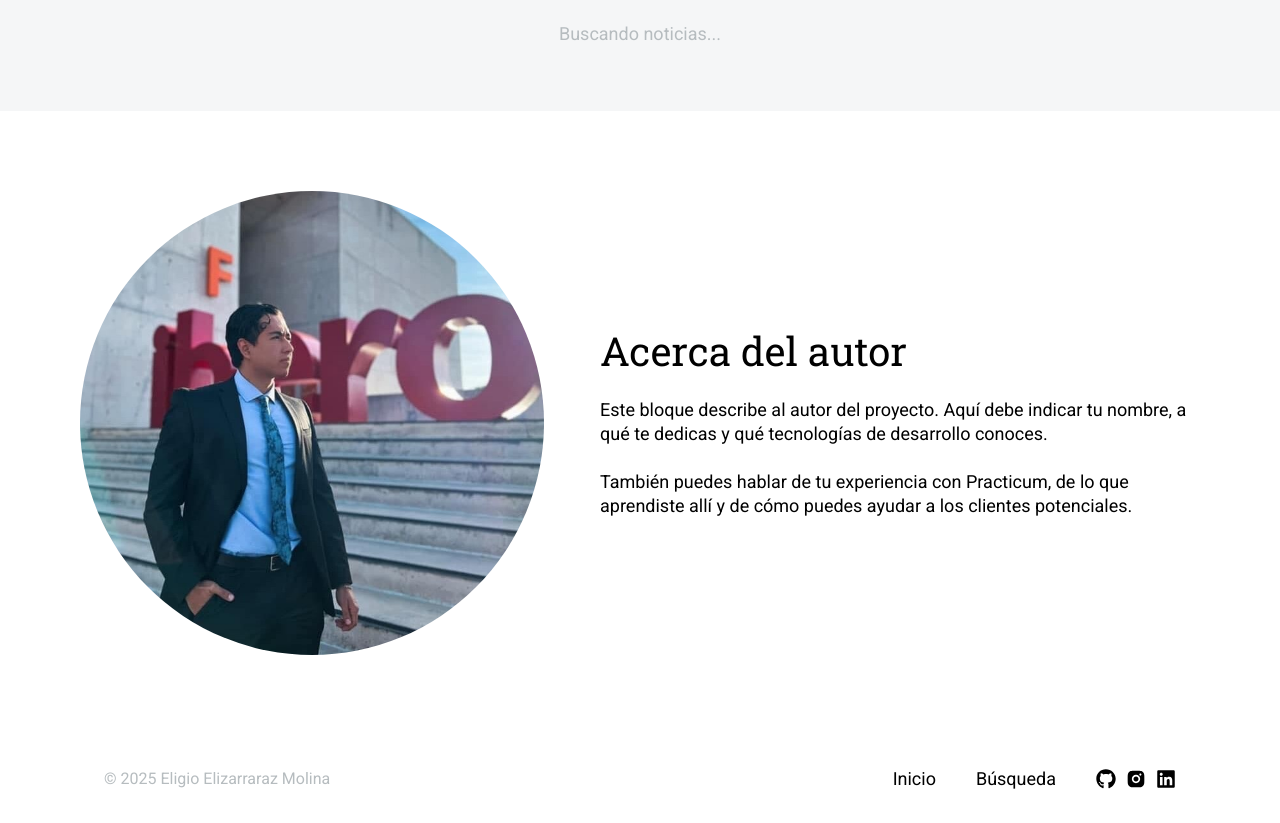
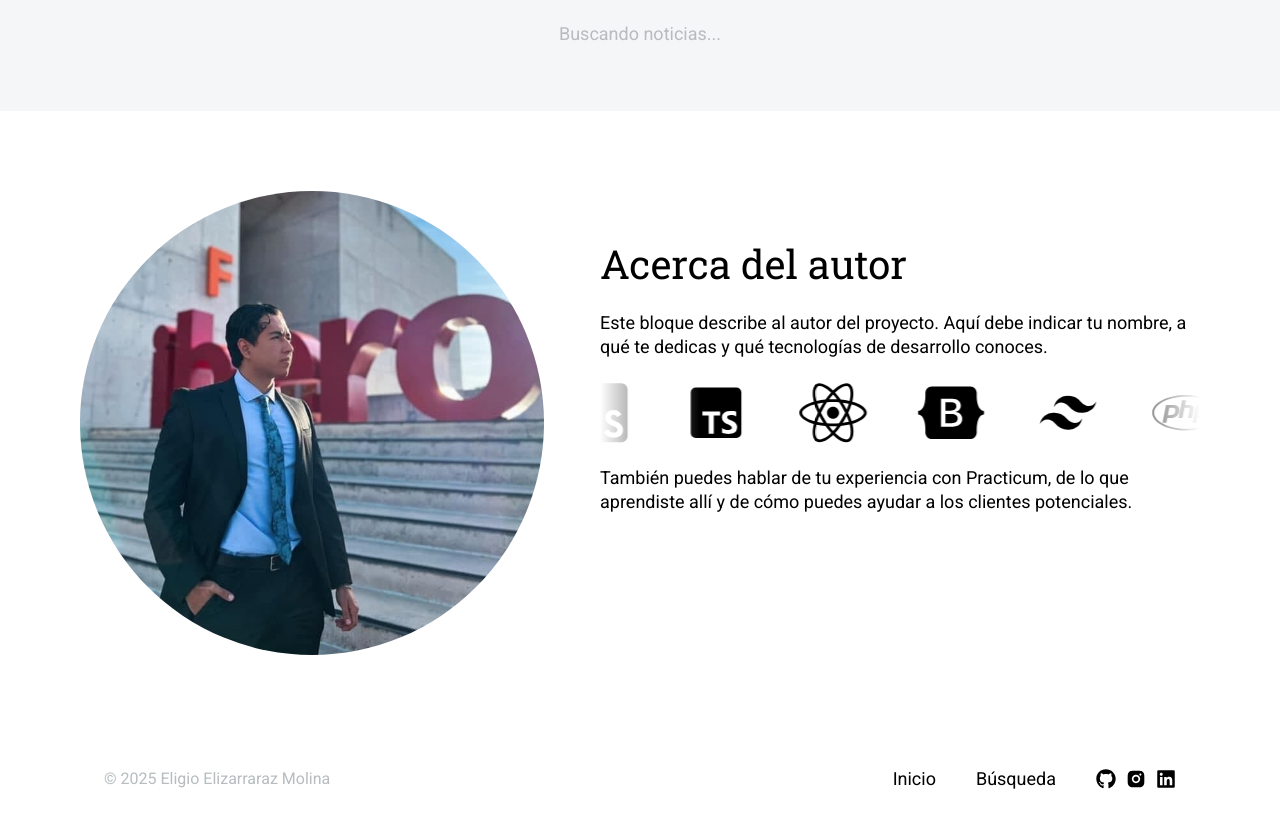
Before and after one commit to elizarrarazeligio/news_explorer_project-frontend, a Next.js app: page / in a window 1280 px wide. Shown: the part 843-1666 px from the top of the page. Built offline with nearby package versions, Linux system fonts and the light colour scheme.

Commit message:
feat: added Slider component into About section, to show technologies

```diff
--- a/src/components/About.tsx
+++ b/src/components/About.tsx
@@ -1,10 +1,11 @@
 import "@/styles/about.css";
 import { robotoSlab } from "@/vendor/fonts";
 import Image from "next/image";
+import Slider from "./Slider";
 
 export default function About() {
   return (
-    <section className="about flex">
+    <section className="about flex px-[104px] py-[80px]">
       <Image
         src="/about.jpg"
         width={464}
@@ -12,18 +13,21 @@ export default function About() {
         alt="Profile picture"
         className="about__photo rounded-full"
       />
-      <div className="about__info flex flex-col w-[600px]">
+      <div className="about__info flex flex-col w-[600px] pt-[50px]">
         <h3 className={`about__title ${robotoSlab.className}`}>
           Acerca del autor
         </h3>
-        <p className="about__description">
-          Este bloque describe al autor del proyecto. Aquí debe indicar tu
-          nombre, a qué te dedicas y qué tecnologías de desarrollo conoces.
-          <br />
-          <br />
-          También puedes hablar de tu experiencia con Practicum, de lo que
-          aprendiste allí y de cómo puedes ayudar a los clientes potenciales.
-        </p>
+        <div className="about__description">
+          <p>
+            Este bloque describe al autor del proyecto. Aquí debe indicar tu
+            nombre, a qué te dedicas y qué tecnologías de desarrollo conoces.
+          </p>
+          <Slider />
+          <p>
+            También puedes hablar de tu experiencia con Practicum, de lo que
+            aprendiste allí y de cómo puedes ayudar a los clientes potenciales.
+          </p>
+        </div>
       </div>
     </section>
   );
--- /dev/null
+++ b/src/components/Slider.tsx
@@ -0,0 +1,59 @@
+import { ReactNode } from "react";
+import {
+  FaJsSquare,
+  FaBootstrap,
+  FaReact,
+  FaPhp,
+  FaCss3Alt,
+  FaHtml5,
+} from "react-icons/fa";
+import {
+  BiLogoTypescript,
+  BiLogoTailwindCss,
+  BiLogoPostgresql,
+} from "react-icons/bi";
+import { SiMysql, SiMongodb } from "react-icons/si";
+import "@/styles/slider.css";
+
+export default function Slider() {
+  const technologies: { name: string; icon: ReactNode }[] = [
+    { name: "HTML", icon: <FaHtml5 /> },
+    { name: "CSS", icon: <FaCss3Alt /> },
+    { name: "JavaScript", icon: <FaJsSquare /> },
+    { name: "TypeScript", icon: <BiLogoTypescript /> },
+    { name: "React", icon: <FaReact /> },
+    { name: "Bootstrap", icon: <FaBootstrap /> },
+    { name: "Tailwind CSS", icon: <BiLogoTailwindCss /> },
+    { name: "PHP", icon: <FaPhp /> },
+    { name: "MySQL", icon: <SiMysql /> },
+    { name: "PostgreSQL", icon: <BiLogoPostgresql /> },
+    { name: "MongoDB", icon: <SiMongodb /> },
+  ];
+
+  return (
+    <section className="slider flex">
+      <div className="slider__container flex w-full my-[20px]">
+        <ul className="slider__lane flex">
+          {technologies.map((tech, index) => (
+            <li
+              key={index}
+              className="slider__item mx-[25px] flex items-center justify-center"
+            >
+              {tech.icon}
+            </li>
+          ))}
+        </ul>
+        <ul aria-hidden="true" className="slider__lane flex">
+          {technologies.map((tech, index) => (
+            <li
+              key={index}
+              className="slider__item mx-[25px] flex items-center justify-center"
+            >
+              {tech.icon}
+            </li>
+          ))}
+        </ul>
+      </div>
+    </section>
+  );
+}
--- a/src/styles/about.css
+++ b/src/styles/about.css
@@ -2,12 +2,12 @@
 
 .about {
   justify-content: center;
-  align-items: center;
   min-height: 624px;
   column-gap: 56px;
 }
 
 .about__photo {
+  align-self: center;
 }
 
 .about__info {
--- a/src/styles/globals.css
+++ b/src/styles/globals.css
@@ -40,6 +40,10 @@
   --line-height-extra: 1.714;
 }
 
+* {
+  box-sizing: border-box;
+}
+
 body {
   width: 100%;
   height: 100vh;
--- /dev/null
+++ b/src/styles/slider.css
@@ -0,0 +1,54 @@
+@import url("./globals.css");
+
+.slider {
+  flex-flow: column;
+  align-items: center;
+  justify-content: center;
+}
+
+.slider__container {
+  overflow: hidden;
+  position: relative;
+}
+
+.slider__container::before,
+.slider__container::after {
+  content: "";
+  position: absolute;
+  top: 0;
+  width: 100px;
+  height: 100%;
+  z-index: 2;
+}
+
+.slider__container::before {
+  left: 0;
+  background: linear-gradient(to left, transparent, var(--background-primary));
+}
+
+.slider__container::after {
+  right: 0;
+  background: linear-gradient(to right, transparent, var(--background-primary));
+}
+
+.slider__lane {
+  display: flex;
+  animation: slide 25s linear infinite;
+}
+
+.slider__container:hover .slider__lane {
+  animation-play-state: paused;
+}
+
+.slider__item {
+  font-size: var(--font-size-xxlarge);
+}
+
+@keyframes slide {
+  from {
+    transform: translateX(0);
+  }
+  to {
+    transform: translateX(-100%);
+  }
+}
```
